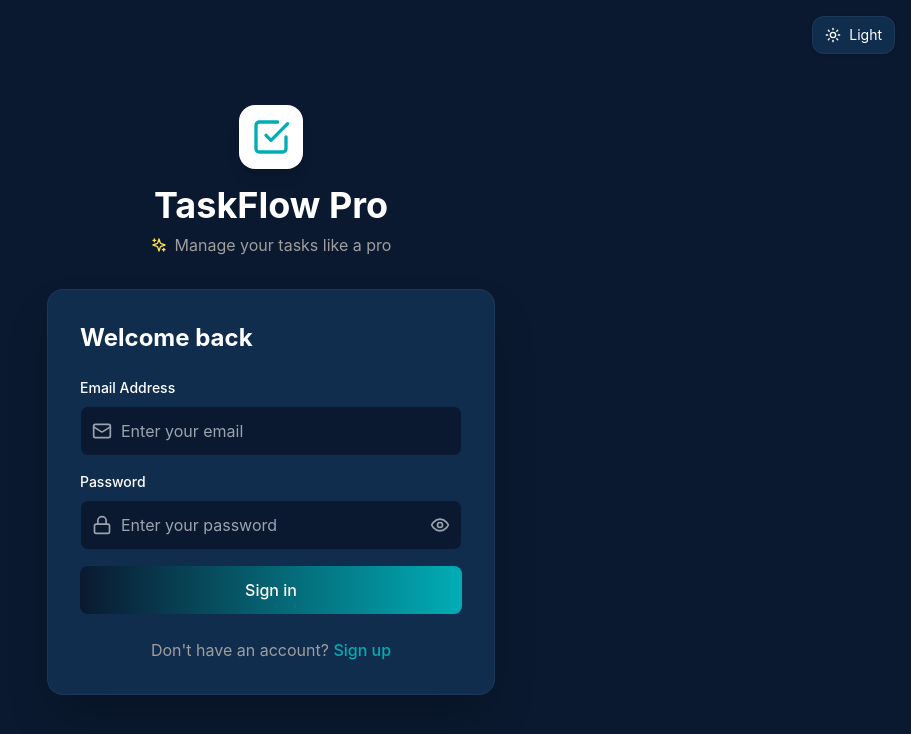
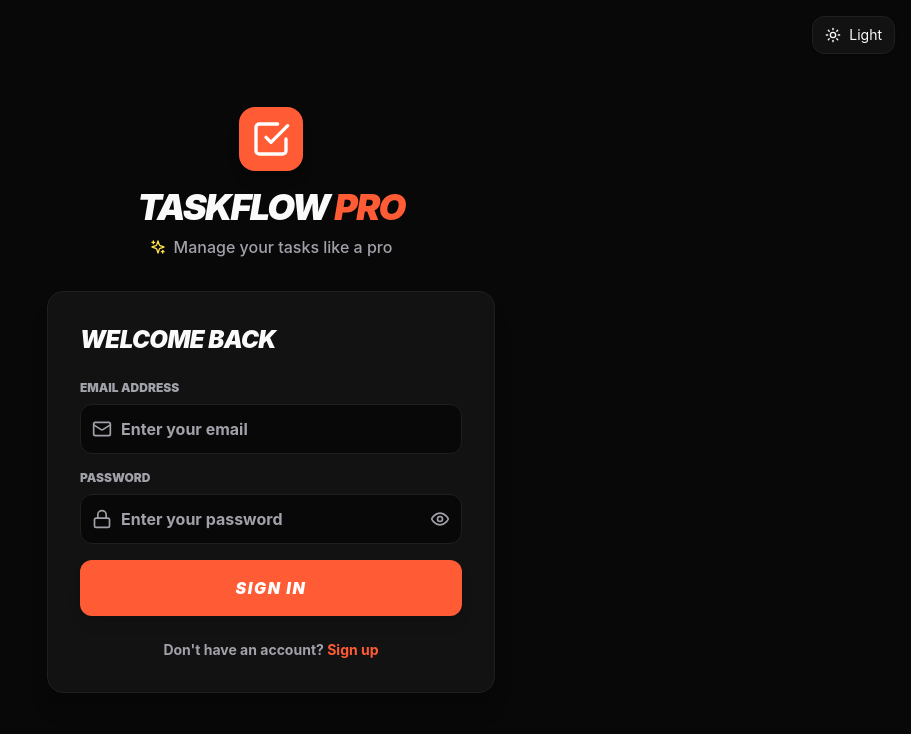
Before and after one commit to Manjunath0724/todo-fastapi-react-postgresql, a React (Create React App) app in the folder frontend/: page /login in a window 1280 px wide. Shown: the top 734 px of the page, without its empty margins (369-1280 px from the left). Built offline with nearby package versions, Linux system fonts and the light colour scheme; no server answers; the HTML template or start-up script is replaced by a standard one.

Commit message:
feat: Initialize the frontend application with Tailwind CSS, core navigation, authentication components, and a task management dashboard.

```diff
--- a/frontend/src/components/Login.js
+++ b/frontend/src/components/Login.js
@@ -88,28 +88,28 @@
 
         {/* Logo */}
         <div className="text-center mb-6 sm:mb-8">
-          <div className="inline-flex items-center justify-center w-14 h-14 sm:w-16 sm:h-16 bg-white rounded-2xl shadow-lg mb-3 sm:mb-4">
-            <CheckSquare className="w-8 h-8 sm:w-10 sm:h-10 text-cyan-500" />
+          <div className="inline-flex items-center justify-center w-14 h-14 sm:w-16 sm:h-16 bg-[var(--accent-primary)] rounded-2xl shadow-lg mb-3 sm:mb-4">
+            <CheckSquare className="w-8 h-8 sm:w-10 sm:h-10 text-white" />
           </div>
-          <h1 className="text-2xl sm:text-3xl md:text-4xl font-bold text-[var(--text-main)] mb-2">
-            TaskFlow Pro
+          <h1 className="text-2xl sm:text-3xl md:text-4xl font-black text-[var(--text-main)] mb-2 italic uppercase tracking-tighter">
+            TaskFlow <span className="text-[var(--accent-primary)]">Pro</span>
           </h1>
           <div className="flex items-center justify-center gap-2">
             <Sparkles className="w-3 h-3 sm:w-4 sm:h-4 text-yellow-300" />
-            <p className="text-sm sm:text-base text-[var(--text-muted)]">
+            <p className="text-sm sm:text-base text-[var(--text-muted)] font-medium">
               {t('auth.login_subtitle')}
             </p>
           </div>
         </div>
 
         {/* Login Card */}
-        <div className="bg-[var(--bg-card)] text-[var(--text-main)] rounded-2xl shadow-2xl p-6 sm:p-8 border border-[var(--border-color)]">
-          <h2 className="text-xl sm:text-2xl font-bold text-[var(--text-main)] mb-4 sm:mb-6">
+        <div className="bg-[var(--bg-card)] text-[var(--text-main)] rounded-2xl shadow-xl p-6 sm:p-8 border border-[var(--border-color)]">
+          <h2 className="text-xl sm:text-2xl font-black text-[var(--text-main)] mb-4 sm:mb-6 uppercase italic tracking-tight">
             {t('auth.login_title')}
           </h2>
 
           {error && (
-            <div className="mb-4 p-3 bg-red-50 border border-red-200 rounded-lg text-red-600 text-sm">
+            <div className="mb-4 p-3 bg-red-500/10 border border-red-500/20 rounded-lg text-red-500 text-sm font-bold">
               {error}
             </div>
           )}
@@ -121,11 +121,11 @@
           >
             {/* Email */}
             <div>
-              <label className="block text-sm font-medium text-[var(--text-main)] mb-2">
+              <label className="block text-xs font-black uppercase text-[var(--text-muted)] mb-2">
                 {t('auth.email')}
               </label>
               <div className="relative">
-                <Mail className="absolute left-3 top-1/2 -translate-y-1/2 w-5 h-5 text-gray-400" />
+                <Mail className="absolute left-3 top-1/2 -translate-y-1/2 w-5 h-5 text-[var(--text-muted)]" />
                 <input
                   type="email"
                   required
@@ -134,7 +134,7 @@
                   onChange={(e) =>
                     setFormData({ ...formData, email: e.target.value })
                   }
-                  className="w-full pl-10 pr-4 py-3 bg-white dark:bg-navy-900 text-gray-900 dark:text-white border border-gray-300 dark:border-navy-800 rounded-lg focus:ring-2 focus:ring-cyan-500 outline-none placeholder-gray-400 dark:placeholder-gray-400"
+                  className="w-full pl-10 pr-4 py-3 bg-[var(--bg-main)] text-[var(--text-main)] border border-[var(--border-color)] rounded-xl focus:ring-2 focus:ring-[var(--accent-primary)] outline-none placeholder-[var(--text-muted)] font-bold transition-all"
                   placeholder="Enter your email"
                 />
               </div>
@@ -142,11 +142,11 @@
 
             {/* Password */}
             <div>
-              <label className="block text-sm font-medium text-[var(--text-main)] mb-2">
+              <label className="block text-xs font-black uppercase text-[var(--text-muted)] mb-2">
                 {t('auth.password')}
               </label>
               <div className="relative">
-                <Lock className="absolute left-3 top-1/2 -translate-y-1/2 w-5 h-5 text-gray-400" />
+                <Lock className="absolute left-3 top-1/2 -translate-y-1/2 w-5 h-5 text-[var(--text-muted)]" />
                 <input
                   type={showPassword ? 'text' : 'password'}
                   required
@@ -155,13 +155,13 @@
                   onChange={(e) =>
                     setFormData({ ...formData, password: e.target.value })
                   }
-                  className="w-full pl-10 pr-12 py-3 bg-white dark:bg-navy-900 text-gray-900 dark:text-white border border-gray-300 dark:border-navy-800 rounded-lg focus:ring-2 focus:ring-cyan-500 outline-none placeholder-gray-400 dark:placeholder-gray-400"
+                  className="w-full pl-10 pr-12 py-3 bg-[var(--bg-main)] text-[var(--text-main)] border border-[var(--border-color)] rounded-xl focus:ring-2 focus:ring-[var(--accent-primary)] outline-none placeholder-[var(--text-muted)] font-bold transition-all"
                   placeholder="Enter your password"
                 />
                 <button
                   type="button"
                   onClick={() => setShowPassword(!showPassword)}
-                  className="absolute right-3 top-1/2 -translate-y-1/2 text-gray-400 hover:text-gray-200"
+                  className="absolute right-3 top-1/2 -translate-y-1/2 text-[var(--text-muted)] hover:text-[var(--text-main)] transition-colors"
                 >
                   {showPassword ? (
                     <EyeOff className="w-5 h-5" />
@@ -176,18 +176,18 @@
             <button
               type="submit"
               disabled={loading}
-              className="w-full py-3 bg-gradient-to-r from-navy-900 to-cyan-500 text-white rounded-lg font-medium hover:shadow-lg transition-all duration-200 disabled:opacity-50"
+              className="w-full py-4 bg-[var(--accent-primary)] text-white rounded-xl font-black uppercase tracking-widest italic shadow-lg shadow-[var(--accent-primary)]/20 hover:scale-[1.02] active:scale-[0.98] transition-all duration-200 disabled:opacity-50 mt-2"
             >
               {loading ? t('auth.signing_in') : t('auth.signin')}
             </button>
           </form>
 
           <div className="mt-6 text-center">
-            <p className="text-[var(--text-muted)]">
+            <p className="text-[var(--text-muted)] font-bold text-sm">
               {t('auth.no_account')}{' '}
               <Link
                 to="/signup"
-                className="text-cyan-500 hover:text-cyan-600 font-medium"
+                className="text-[var(--accent-primary)] hover:underline"
               >
                 {t('auth.signup')}
               </Link>
--- a/frontend/src/components/Navbar.js
+++ b/frontend/src/components/Navbar.js
@@ -85,11 +85,11 @@
 
             {/* Logo */}
             <div className="flex items-center space-x-3">
-              <div className="w-8 h-8 sm:w-10 sm:h-10 bg-gradient-to-br from-navy-900 to-cyan-500 rounded-lg sm:rounded-xl flex items-center justify-center shadow-lg">
+              <div className="w-8 h-8 sm:w-10 sm:h-10 bg-[var(--accent-primary)] rounded-lg sm:rounded-xl flex items-center justify-center shadow-lg">
                 <span className="text-xl sm:text-2xl font-black text-white">T</span>
               </div>
               <h1 className="text-lg sm:text-xl md:text-2xl font-extrabold text-[var(--text-main)] tracking-tight">
-                TaskFlow <span className="text-cyan-500">Pro</span>
+                TaskFlow <span className="text-[var(--accent-primary)]">Pro</span>
               </h1>
             </div>
           </div>
@@ -100,7 +100,7 @@
             <div className="hidden md:block overflow-hidden min-w-[200px] text-right">
               <span className="text-sm lg:text-base font-medium text-[var(--text-muted)]">
                 {displayedText}
-                <span className="inline-block ml-1 w-[2px] h-4 bg-cyan-500 animate-pulse align-middle" />
+                <span className="inline-block ml-1 w-[2px] h-4 bg-[var(--accent-primary)] animate-pulse align-middle" />
               </span>
             </div>
 
--- a/frontend/src/components/Signup.js
+++ b/frontend/src/components/Signup.js
@@ -127,28 +127,28 @@
 
         {/* Logo */}
         <div className="text-center mb-6 sm:mb-8">
-          <div className="inline-flex items-center justify-center w-14 h-14 sm:w-16 sm:h-16 bg-white rounded-2xl shadow-lg mb-3 sm:mb-4">
-            <CheckSquare className="w-8 h-8 sm:w-10 sm:h-10 text-cyan-500" />
+          <div className="inline-flex items-center justify-center w-14 h-14 sm:w-16 sm:h-16 bg-[var(--accent-primary)] rounded-2xl shadow-lg mb-3 sm:mb-4">
+            <CheckSquare className="w-8 h-8 sm:w-10 sm:h-10 text-white" />
           </div>
-          <h1 className="text-2xl sm:text-3xl md:text-4xl font-bold text-[var(--text-main)] mb-2">
-            TaskFlow Pro
+          <h1 className="text-2xl sm:text-3xl md:text-4xl font-black text-[var(--text-main)] mb-2 italic uppercase tracking-tighter">
+            TaskFlow <span className="text-[var(--accent-primary)]">Pro</span>
           </h1>
           <div className="flex items-center justify-center gap-2">
             <Sparkles className="w-3 h-3 sm:w-4 sm:h-4 text-yellow-300" />
-            <p className="text-sm sm:text-base text-[var(--text-muted)]">
+            <p className="text-sm sm:text-base text-[var(--text-muted)] font-medium">
               {t('auth.signup_subtitle')}
             </p>
           </div>
         </div>
 
         {/* Signup Card */}
-        <div className="bg-[var(--bg-card)] text-[var(--text-main)] rounded-2xl shadow-2xl p-6 sm:p-8 border border-[var(--border-color)]">
-          <h2 className="text-xl sm:text-2xl font-bold text-[var(--text-main)] mb-4 sm:mb-6">
+        <div className="bg-[var(--bg-card)] text-[var(--text-main)] rounded-2xl shadow-xl p-6 sm:p-8 border border-[var(--border-color)]">
+          <h2 className="text-xl sm:text-2xl font-black text-[var(--text-main)] mb-4 sm:mb-6 uppercase italic tracking-tight">
             {t('auth.signup_title')}
           </h2>
 
           {error && (
-            <div className="mb-4 p-3 bg-red-50 border border-red-200 rounded-lg text-red-600 text-sm">
+            <div className="mb-4 p-3 bg-red-500/10 border border-red-500/20 rounded-lg text-red-500 text-sm font-bold">
               {error}
             </div>
           )}
@@ -157,11 +157,11 @@
 
             {/* Full Name */}
             <div>
-              <label className="block text-sm font-medium text-[var(--text-main)] mb-2">
+              <label className="block text-xs font-black uppercase text-[var(--text-muted)] mb-2">
                 {t('settings.full_name')}
               </label>
               <div className="relative">
-                <User className="absolute left-3 top-1/2 -translate-y-1/2 w-5 h-5 text-gray-400" />
+                <User className="absolute left-3 top-1/2 -translate-y-1/2 w-5 h-5 text-[var(--text-muted)]" />
                 <input
                   type="text"
                   required
@@ -169,7 +169,7 @@
                   onChange={(e) =>
                     setFormData({ ...formData, fullName: e.target.value })
                   }
-                  className="w-full pl-10 pr-4 py-3 bg-white dark:bg-navy-900 text-gray-900 dark:text-white border border-gray-300 dark:border-navy-800 rounded-lg focus:ring-2 focus:ring-cyan-500 outline-none placeholder-gray-400 dark:placeholder-gray-400"
+                  className="w-full pl-10 pr-4 py-3 bg-[var(--bg-main)] text-[var(--text-main)] border border-[var(--border-color)] rounded-xl focus:ring-2 focus:ring-[var(--accent-primary)] outline-none placeholder-[var(--text-muted)] font-bold transition-all"
                   placeholder="Enter your full name"
                 />
               </div>
@@ -177,11 +177,11 @@
 
             {/* Email */}
             <div>
-              <label className="block text-sm font-medium text-[var(--text-main)] mb-2">
+              <label className="block text-xs font-black uppercase text-[var(--text-muted)] mb-2">
                 {t('auth.email')}
               </label>
               <div className="relative">
-                <Mail className="absolute left-3 top-1/2 -translate-y-1/2 w-5 h-5 text-gray-400" />
+                <Mail className="absolute left-3 top-1/2 -translate-y-1/2 w-5 h-5 text-[var(--text-muted)]" />
                 <input
                   type="email"
                   required
@@ -189,22 +189,22 @@
                   onChange={(e) =>
                     setFormData({ ...formData, email: e.target.value })
                   }
-                  className="w-full pl-10 pr-4 py-3 bg-white dark:bg-navy-900 text-gray-900 dark:text-white border border-gray-300 dark:border-navy-800 rounded-lg focus:ring-2 focus:ring-cyan-500 outline-none placeholder-gray-400 dark:placeholder-gray-400"
+                  className="w-full pl-10 pr-4 py-3 bg-[var(--bg-main)] text-[var(--text-main)] border border-[var(--border-color)] rounded-xl focus:ring-2 focus:ring-[var(--accent-primary)] outline-none placeholder-[var(--text-muted)] font-bold transition-all"
                   placeholder="example@gmail.com"
                 />
               </div>
-              <p className="text-xs text-[var(--text-muted)] mt-1">
+              <p className="text-[10px] text-[var(--text-muted)] mt-1 font-bold uppercase italic">
                 {t('auth.email_hint')}
               </p>
             </div>
 
             {/* Password */}
             <div>
-              <label className="block text-sm font-medium text-[var(--text-main)] mb-2">
+              <label className="block text-xs font-black uppercase text-[var(--text-muted)] mb-2">
                 {t('auth.password')}
               </label>
               <div className="relative">
-                <Lock className="absolute left-3 top-1/2 -translate-y-1/2 w-5 h-5 text-gray-400" />
+                <Lock className="absolute left-3 top-1/2 -translate-y-1/2 w-5 h-5 text-[var(--text-muted)]" />
                 <input
                   type={showPassword ? 'text' : 'password'}
                   required
@@ -212,26 +212,26 @@
                   onChange={(e) =>
                     setFormData({ ...formData, password: e.target.value })
                   }
-                  className="w-full pl-10 pr-12 py-3 bg-white dark:bg-navy-900 text-gray-900 dark:text-white border border-gray-300 dark:border-navy-800 rounded-lg focus:ring-2 focus:ring-cyan-500 outline-none placeholder-gray-400 dark:placeholder-gray-400"
+                  className="w-full pl-10 pr-12 py-3 bg-[var(--bg-main)] text-[var(--text-main)] border border-[var(--border-color)] rounded-xl focus:ring-2 focus:ring-[var(--accent-primary)] outline-none placeholder-[var(--text-muted)] font-bold transition-all"
                   placeholder="Create a password"
                 />
                 <button
                   type="button"
                   onClick={() => setShowPassword(!showPassword)}
-                  className="absolute right-3 top-1/2 -translate-y-1/2 text-gray-400 hover:text-gray-200"
+                  className="absolute right-3 top-1/2 -translate-y-1/2 text-[var(--text-muted)] hover:text-[var(--text-main)] transition-colors"
                 >
-                  {showPassword ? <EyeOff /> : <Eye />}
+                  {showPassword ? <EyeOff className="w-5 h-5" /> : <Eye className="w-5 h-5" />}
                 </button>
               </div>
             </div>
 
             {/* Confirm Password */}
             <div>
-              <label className="block text-sm font-medium text-[var(--text-main)] mb-2">
+              <label className="block text-xs font-black uppercase text-[var(--text-muted)] mb-2">
                 {t('auth.confirm_password')}
               </label>
               <div className="relative">
-                <Lock className="absolute left-3 top-1/2 -translate-y-1/2 w-5 h-5 text-gray-400" />
+                <Lock className="absolute left-3 top-1/2 -translate-y-1/2 w-5 h-5 text-[var(--text-muted)]" />
                 <input
                   type={showConfirmPassword ? 'text' : 'password'}
                   required
@@ -242,7 +242,7 @@
                       confirmPassword: e.target.value
                     })
                   }
-                  className="w-full pl-10 pr-12 py-3 bg-white dark:bg-navy-900 text-gray-900 dark:text-white border border-gray-300 dark:border-navy-800 rounded-lg focus:ring-2 focus:ring-cyan-500 outline-none placeholder-gray-400 dark:placeholder-gray-400"
+                  className="w-full pl-10 pr-12 py-3 bg-[var(--bg-main)] text-[var(--text-main)] border border-[var(--border-color)] rounded-xl focus:ring-2 focus:ring-[var(--accent-primary)] outline-none placeholder-[var(--text-muted)] font-bold transition-all"
                   placeholder="Confirm your password"
                 />
                 <button
@@ -250,9 +250,9 @@
                   onClick={() =>
                     setShowConfirmPassword(!showConfirmPassword)
                   }
-                  className="absolute right-3 top-1/2 -translate-y-1/2 text-gray-400 hover:text-gray-200"
+                  className="absolute right-3 top-1/2 -translate-y-1/2 text-[var(--text-muted)] hover:text-[var(--text-main)] transition-colors"
                 >
-                  {showConfirmPassword ? <EyeOff /> : <Eye />}
+                  {showConfirmPassword ? <EyeOff className="w-5 h-5" /> : <Eye className="w-5 h-5" />}
                 </button>
               </div>
             </div>
@@ -261,18 +261,18 @@
             <button
               type="submit"
               disabled={loading}
-              className="w-full py-3 bg-gradient-to-r from-navy-900 to-cyan-500 text-white rounded-lg font-medium shadow-lg shadow-cyan-500/20 hover:scale-[1.02] active:scale-[0.98] transition-all duration-200 disabled:opacity-50"
+              className="w-full py-4 bg-[var(--accent-primary)] text-white rounded-xl font-black uppercase tracking-widest italic shadow-lg shadow-[var(--accent-primary)]/20 hover:scale-[1.02] active:scale-[0.98] transition-all duration-200 disabled:opacity-50 mt-2"
             >
               {loading ? t('auth.creating_account') : t('auth.signup')}
             </button>
           </form>
 
           <div className="mt-6 text-center">
-            <p className="text-[var(--text-muted)]">
+            <p className="text-[var(--text-muted)] font-bold text-sm">
               {t('auth.have_account')}{' '}
               <Link
                 to="/login"
-                className="text-cyan-500 hover:text-cyan-600 font-medium"
+                className="text-[var(--accent-primary)] hover:underline"
               >
                 {t('auth.signin')}
               </Link>
--- a/frontend/src/index.css
+++ b/frontend/src/index.css
@@ -18,34 +18,43 @@
 :root {
   --bg-main: #FFFFFF;
   --bg-card: #FFFFFF;
-  --bg-sidebar: #0A192F;
-  --accent-primary: #00ADB5;
-  --accent-secondary: #0A192F;
-  --text-main: #112D4E;
-  --text-muted: #9E9E9E;
-  --border-color: #F0F0F0;
+  --bg-sidebar: #FFFFFF;
+  --accent-primary: #3B82F6;
+  /* Bright Blue for Light Mode */
+  --accent-secondary: #E5E7EB;
+  --text-main: #1F2937;
+  --text-muted: #6B7280;
+  --border-color: #F3F4F6;
 }
 
 [data-theme='pro-dark'] {
-  --bg-main: #0A192F;       /* Navy background */
-  --bg-card: #112D4E;       /* Slightly lighter navy for cards */
-  --bg-sidebar: #0A192F;
-  --accent-primary: #00ADB5;/* Cyan */
-  --accent-secondary: #3FC1C9;
-  --text-main: #FFFFFF;
-  --text-muted: #9E9E9E;
-  --border-color: rgba(255, 255, 255, 0.05);
+  --bg-main: #080808;
+  /* Deep Black */
+  --bg-card: #121212;
+  /* Slate Black for cards */
+  --bg-sidebar: #0C0C0C;
+  /* Very dark sidebar */
+  --accent-primary: #FF5C35;
+  /* Vibrant Orange */
+  --accent-secondary: #262626;
+  --text-main: #FAFAFA;
+  --text-muted: #A1A1AA;
+  --border-color: #1F1F1F;
 }
 
 [data-theme='pro-light'] {
-  --bg-main: #FFFFFF;       /* Background Light */
-  --bg-card: #FFFFFF;       /* Card Light */
-  --bg-sidebar: #0A192F;    /* Sidebar stays Navy for contrast usually */
-  --accent-primary: #00ADB5;/* Cyan Blue */
-  --accent-secondary: #112D4E;/* Dark Navy */
-  --text-main: #112D4E;
-  --text-muted: #9E9E9E;
-  --border-color: #F0F0F0;
+  --bg-main: #FBFBFB;
+  /* Near White */
+  --bg-card: #FFFFFF;
+  /* Pure White */
+  --bg-sidebar: #FFFFFF;
+  /* White sidebar */
+  --accent-primary: #3B82F6;
+  /* Blue Accent */
+  --accent-secondary: #F3F4F6;
+  --text-main: #1F2937;
+  --text-muted: #6B7280;
+  --border-color: #EEEEEE;
 }
 
 @layer components {
@@ -68,12 +77,15 @@
   .custom-scrollbar::-webkit-scrollbar {
     width: 4px;
   }
+
   .custom-scrollbar::-webkit-scrollbar-track {
     background: transparent;
   }
+
   .custom-scrollbar::-webkit-scrollbar-thumb {
     @apply bg-gray-200 dark:bg-slate-700 rounded-full;
   }
+
   .custom-scrollbar::-webkit-scrollbar-thumb:hover {
     @apply bg-gray-300 dark:bg-slate-600;
   }
--- a/frontend/tailwind.config.js
+++ b/frontend/tailwind.config.js
@@ -15,34 +15,29 @@
         sans: ['Poppins', 'Inter', 'system-ui', 'sans-serif'],
       },
       colors: {
+        brand: {
+          orange: '#FF5C35', // Vibrant orange from dark theme
+          blue: '#3B82F6',   // Bright blue from light theme
+          dark: '#080808',   // Deep black background
+          card: '#121212',   // Slightly lighter black for cards
+          gray: '#9E9E9E',   // Muted text
+        },
         navy: {
           900: '#0A192F',
           800: '#112D4E',
         },
-        cyan: {
-          500: '#00ADB5',
-          400: '#3FC1C9',
-        },
-        amber: {
-          500: '#FF5722',
-          600: '#F9A825',
-        },
-        emerald: {
-          500: '#4CAF50',
-          600: '#00C853',
-        },
         primary: {
-          DEFAULT: '#00ADB5',
-          50: '#F0FDFA',
-          100: '#CCFBF1',
-          200: '#99F6E4',
-          300: '#5EEAD4',
-          400: '#2DD4BF',
-          500: '#00ADB5',
-          600: '#0D9488',
-          700: '#0F766E',
-          800: '#115E59',
-          900: '#134E4A',
+          DEFAULT: '#FF5C35', // Defaulting to the vibrant orange
+          50: '#FFF5F2',
+          100: '#FFECE5',
+          200: '#FFD1C2',
+          300: '#FFB6A0',
+          400: '#FF9B7D',
+          500: '#FF5C35',
+          600: '#E55330',
+          700: '#CC4A2B',
+          800: '#B34125',
+          900: '#993720',
         },
       },
     },
```
Also changed, not shown: frontend/src/components/Dashboard.js (+71 -94 lines), frontend/src/components/Settings.js (+53 -54 lines), frontend/src/components/Sidebar.js (+15 -15 lines).
